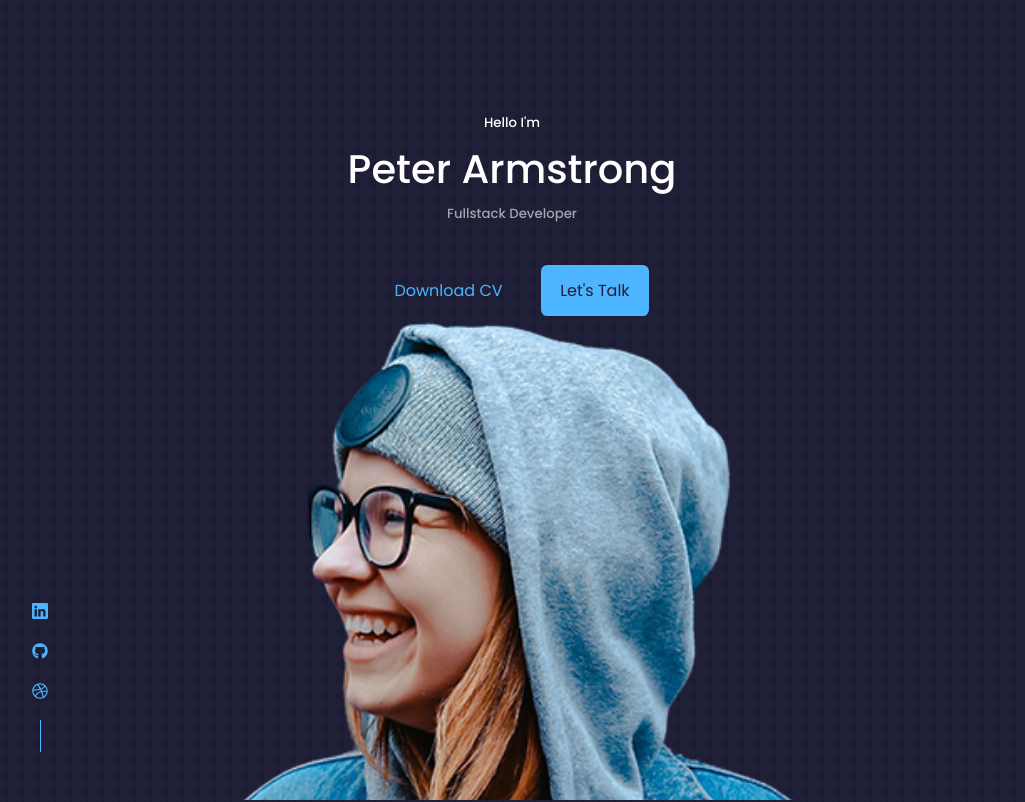
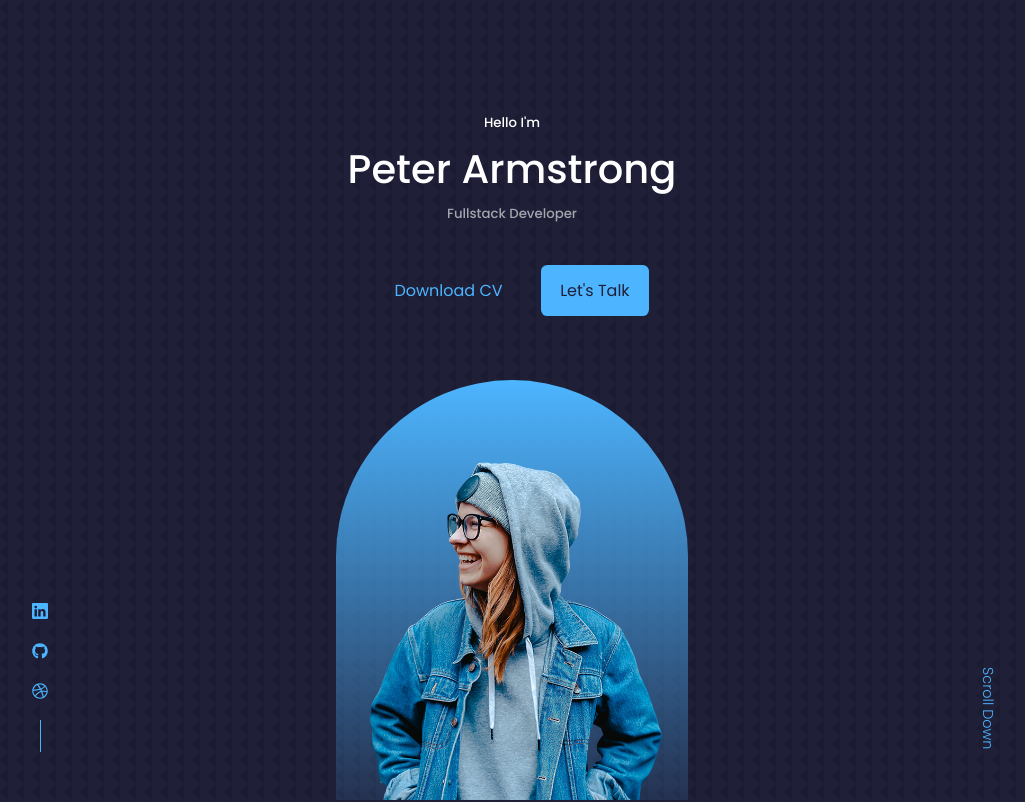
Before and after one commit to PeterArmstrong79/react-portfolio-website-1, a React (Create React App) app: page / in a window 1280 px wide. Shown: the top 802 px of the page, without its empty margins (128-1153 px from the left). Built offline with nearby package versions, Linux system fonts and the light colour scheme.

Commit message:
header finished and responsive

```diff
--- a/src/components/header/header.css
+++ b/src/components/header/header.css
@@ -37,3 +37,48 @@ header {
     height: 2rem;
     background: var(--color-primary);
 }
+
+/* ================== ME =============*/
+
+.me {
+    background: linear-gradient(var(--color-primary), transparent);
+    width: 22rem;
+    height: 30rem;
+    position: absolute;
+    left: calc(50% - 11rem);
+    margin-top: 4rem;
+    border-radius: 12rem 12rem 0 0;
+    overflow: hidden;
+    padding: 5rem 1.5rem 1.5rem 1.5rem;
+}
+
+/* ================== SCROLL DOWN =============*/
+
+.scroll__down {
+    position: absolute;
+    right: -2.3rem;
+    bottom: 5rem;
+    transform: rotate(90deg);
+    font-weight: 300;
+    font-size: 0.9rem;
+}
+
+/*==================== Media Queries (Medium Devices) ====================*/
+
+@media screen and (max-width: 1024px) {
+    header {
+        height: 68vh;
+    }
+}
+
+/*==================== Media Queries (Small Devices) ====================*/
+
+@media screen and (max-width: 600px) {
+    header {
+        height: 100vh;
+    }
+
+    .header__socials, .scroll__down {
+        display: none;
+    }
+}
```
